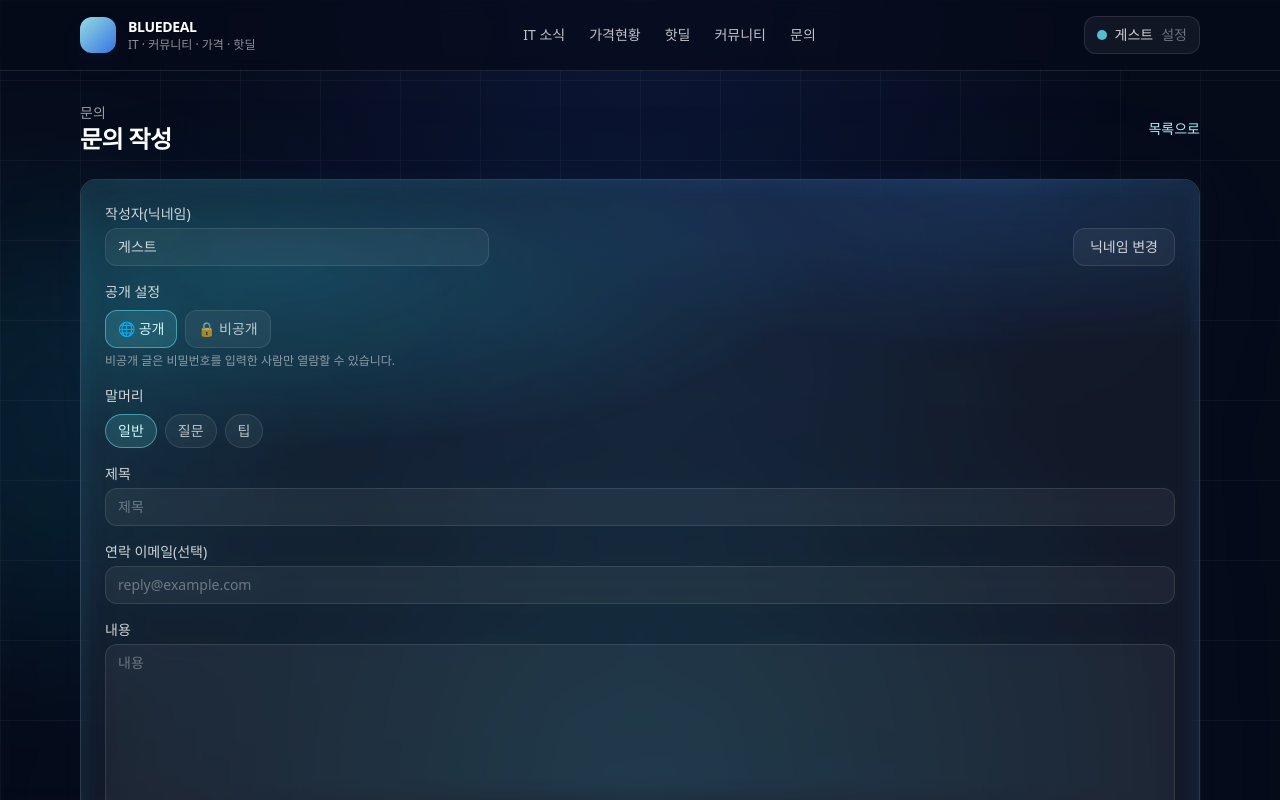
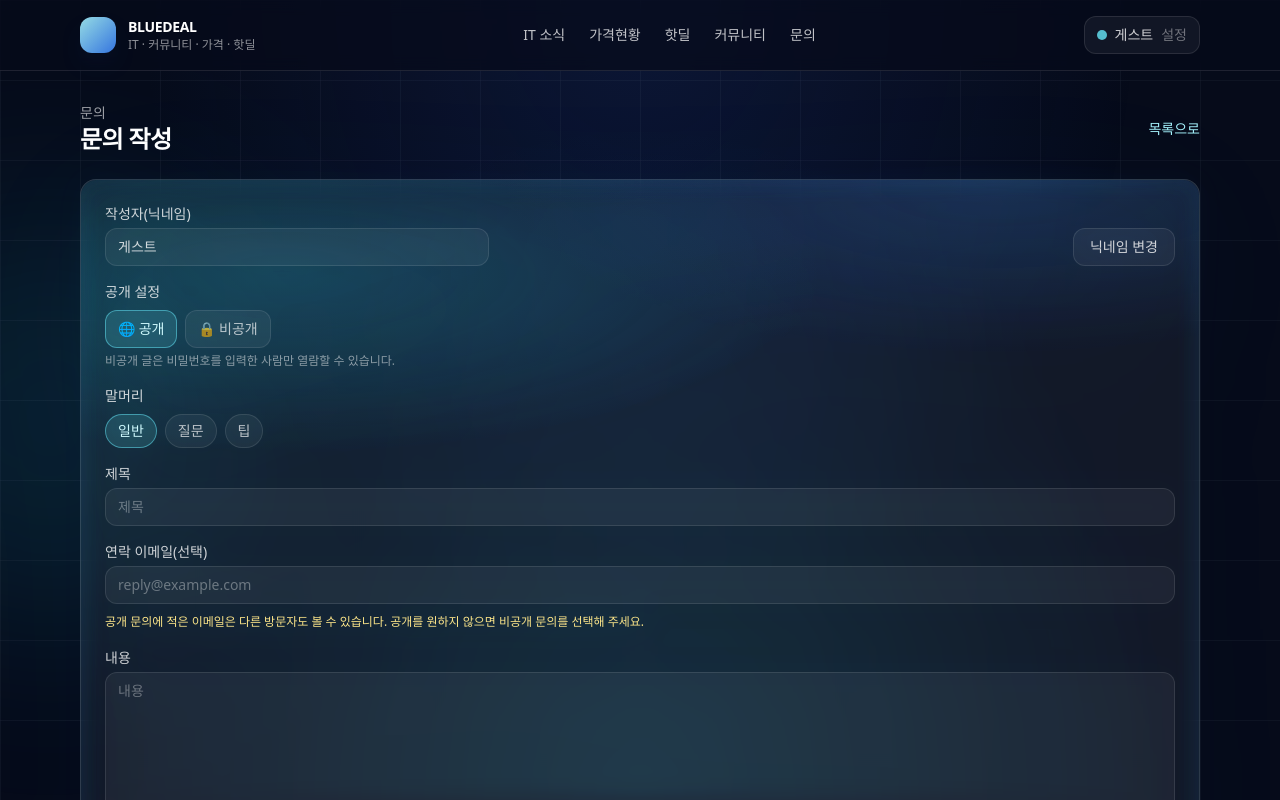
Before and after one commit to crokerda111-maker/bluedeal-new, a Next.js app: page /contact/write in a window 1280 px wide. Shown: the top 800 px of the page. Built offline with nearby package versions, Linux system fonts and the light colour scheme.

Commit message:
fix: explain email visibility before public inquiry submission

```diff
--- a/src/app/contact/write/ContactWriteClient.tsx
+++ b/src/app/contact/write/ContactWriteClient.tsx
@@ -225,6 +225,7 @@ function ContactForm({ fromPrices, category, initialVis }: { fromPrices: boolean
               className="mt-1 w-full rounded-xl border border-white/10 bg-white/5 px-3 py-2 text-sm text-white outline-none placeholder:text-white/35 focus:border-cyan-300/50"
               placeholder="reply@example.com"
             />
+            {effectiveVis === "public" ? <p className="mt-2 text-xs leading-5 text-amber-200">공개 문의에 적은 이메일은 다른 방문자도 볼 수 있습니다. 공개를 원하지 않으면 비공개 문의를 선택해 주세요.</p> : null}
           </label>
 
           {effectiveVis === "private" && !fromPrices ? (
```
